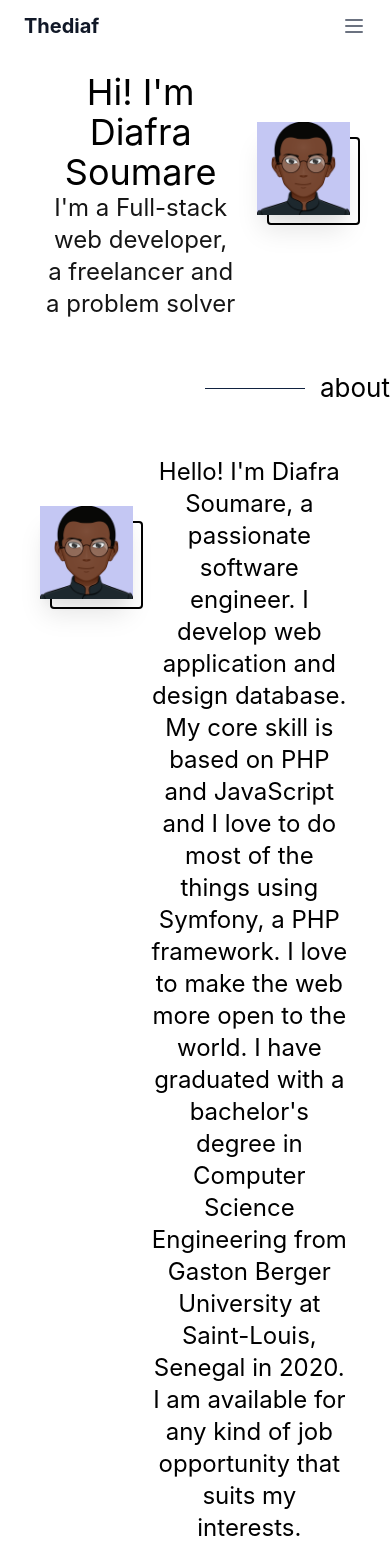
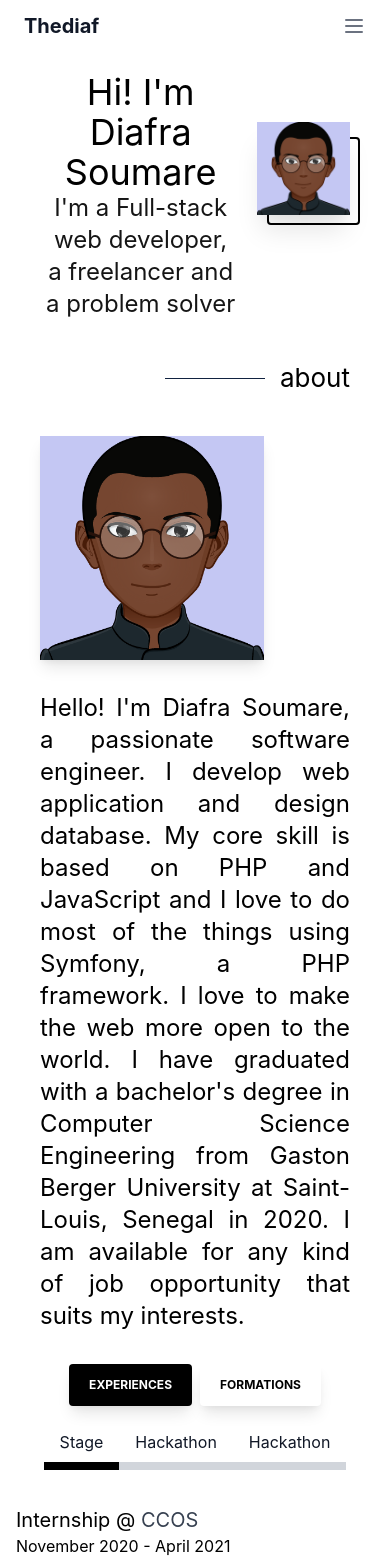
Before and after one commit to thediaf/portfolio, a React (Create React App) app: page / in a window 390 px wide. Shown: the top 1562 px of the page. Built offline with nearby package versions, Linux system fonts and the light colour scheme.

Commit message:
Responsivity bug fixed

```diff
--- a/src/component/About.js
+++ b/src/component/About.js
@@ -4,15 +4,15 @@ import TabsRender from "./Tabs";
 const About = () => {
     return (
         <section className="">
-            <div className="title mr-4 text-3xl">
+            <div className="title pr-10 text-3xl">
                 about
             </div>
-            <div className="py-5 md:py-12 px-10 grid grid-flow-row grid-cols-3 gap-4">
-                <div className="picture">
-                    <img src="images/avatar.png" alt="my picture" className="shadow-xl w-56" />
+            <div className="mb-3 py-5 px-10 text-justify md:flex gap-4">
+                <div className="flex-none mr-7">
+                    <img src="images/avatar.png" alt="my picture" className="shadow-lg w-56" />
                 </div>
-                <div className="col-span-2">
-                    <p className="text-2xl  rotate-180 before:bg-blue-500"
+                <div className="flex-none md:flex-1">
+                    <p className="text-2xl mt-8 md:mt-0  rotate-180 before:bg-blue-500"
                     >
                         Hello! I'm Diafra Soumare, a passionate software engineer.
                         I develop web application and design database.
--- a/src/component/Home.js
+++ b/src/component/Home.js
@@ -4,7 +4,7 @@ import './Home.css'
 
 const Home = () => {
     return (
-        <div className="py-5 md:py-12 px-10 grid grid-cols-3 gap-4">
+        <div className="py-5 md:py-10 px-10 grid grid-cols-3 gap-4">
             <div className="col-span-2">
                 <h1 className="text-4xl">Hi! I'm Diafra Soumare</h1>
                 <p className="text-2xl animate-pulse rotate-180 before:bg-blue-500"
--- a/src/index.css
+++ b/src/index.css
@@ -23,7 +23,7 @@ code {
   align-items: center;
   text-align: right;
   position: relative;
-  margin: 30px 0px 30px;
+  margin: 20px 0px 20px;
   width: 100%;
   font-size: clamp(26px,5vw,32px);
   white-space: nowrap;
```
